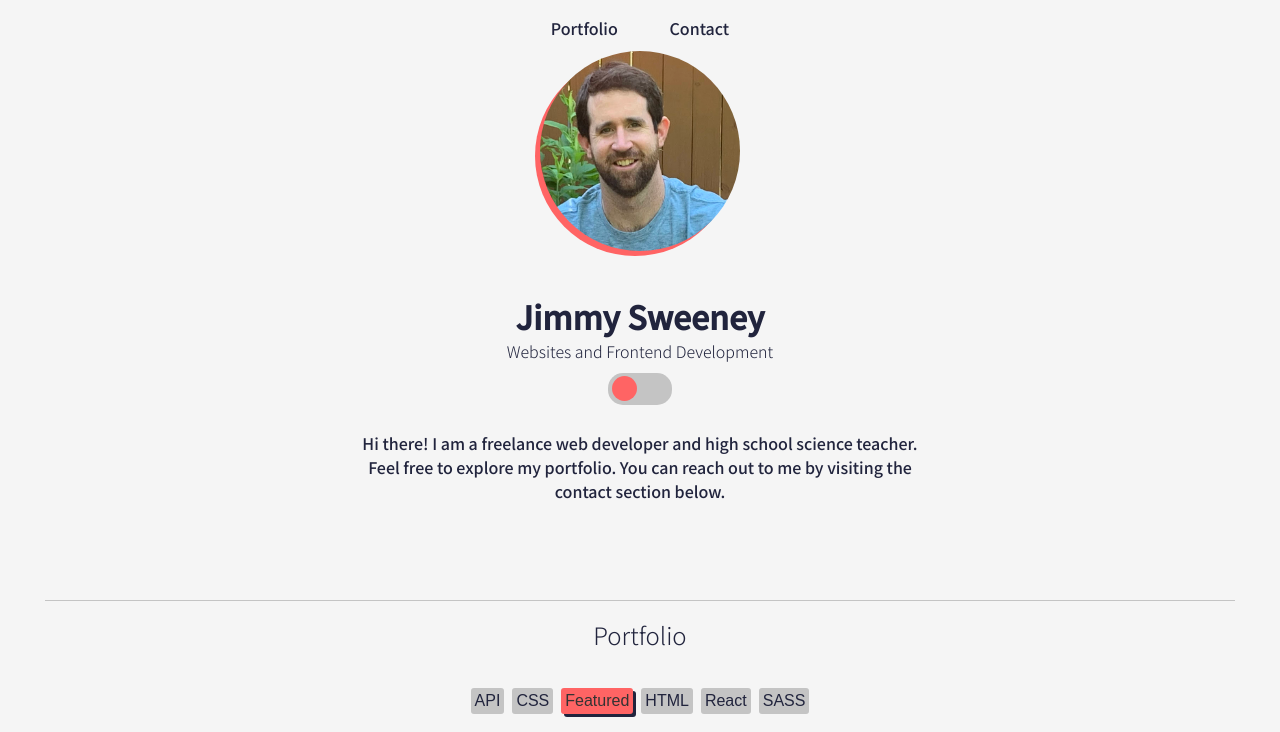
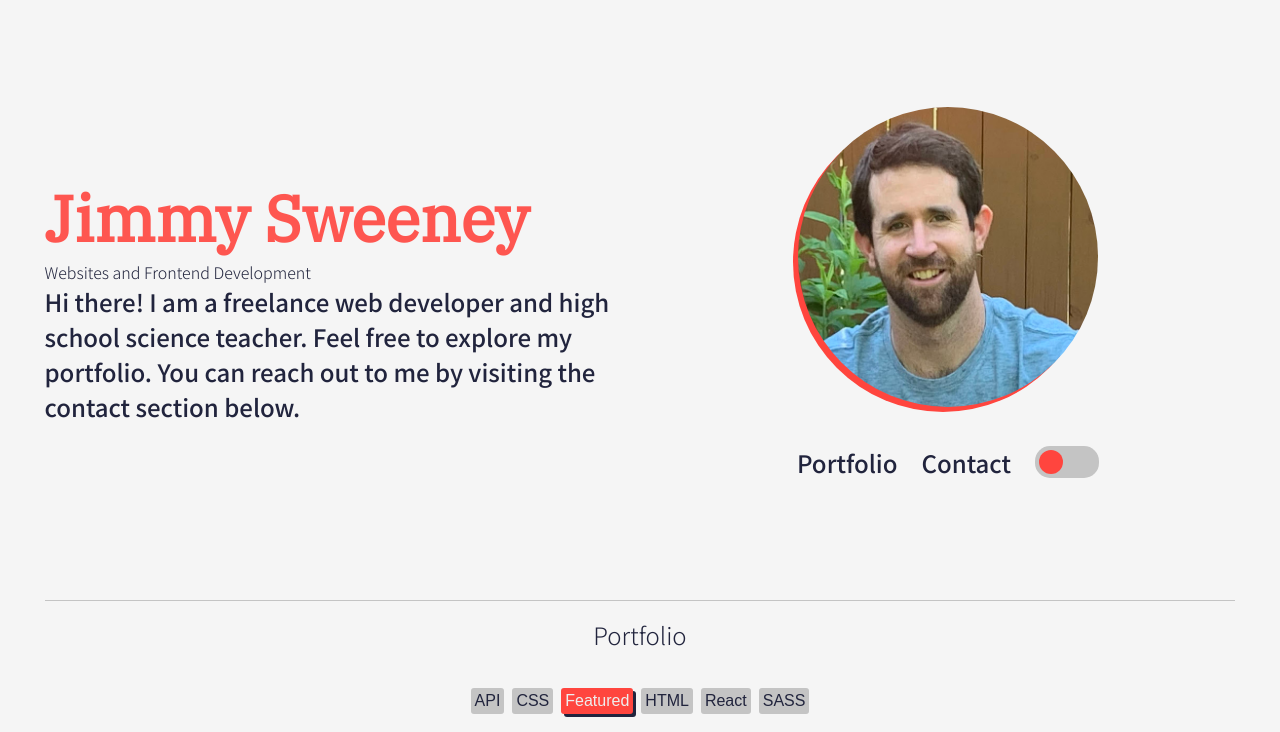
Before and after one commit to sweenejp/portfolio, a React (Create React App) app: page / in a window 1280 px wide. Shown: the top 732 px of the page. Built offline with nearby package versions, Linux system fonts and the light colour scheme.

Commit message:
media queries and fixed color contrast issues

```diff
--- a/src/components/Header.js
+++ b/src/components/Header.js
@@ -14,6 +14,9 @@ function Header(props) {
             <li className="nav__list-item fancy-underline">
               <a href="#contact">Contact</a>
             </li>
+            <li className="nav__list-item">
+              <ThemeToggler {...props} />
+            </li>
           </ul>
         </nav>
         <div className="portrait-container">
@@ -27,7 +30,6 @@ function Header(props) {
       <div className="header__title-section">
         <h1 className="title">Jimmy Sweeney</h1>
         <h2 className="subtitle">Websites and Frontend Development</h2>
-        <ThemeToggler {...props} />
         <About />
       </div>
     </header>
--- a/src/components/Portfolio.js
+++ b/src/components/Portfolio.js
@@ -24,6 +24,7 @@ function Portfolio(props) {
       key={item}
       name={item}
       onClick={props.tagToggler}
+      onMouseDown={(e) => e.preventDefault()}
     >
       {item}
     </button>
--- a/src/components/PortfolioItem.js
+++ b/src/components/PortfolioItem.js
@@ -9,7 +9,7 @@ function PortfolioItem(props) {
   ));
   return (
     <div className={`portfolio-item ${display ? "" : "hide"}`}>
-      <a href={props.liveSite} target="_blank" rel="noreferrer">
+      <a tabIndex="-1" href={props.liveSite} target="_blank" rel="noreferrer">
         <img
           className="portfolio-item__screenshot"
           src={props.screenshot}
--- a/src/styles/index.css
+++ b/src/styles/index.css
@@ -1,4 +1,5 @@
 @import url("https://fonts.googleapis.com/css2?family=Noto+Sans+TC:wght@300;500&display=swap");
+@import url("https://fonts.googleapis.com/css2?family=IBM+Plex+Serif&display=swap");
 *,
 ::before,
 ::after {
@@ -29,9 +30,9 @@ ul {
 
 .theme-dark {
   --background-color: rgb(45, 45, 45);
-  --neutral-color1: #abb0d6;
-  --neutral-color2: #4b4758;
-  --neutral-color3: rgb(51, 51, 51);
+  --neutral-color1: #d1d4ee;
+  --neutral-color2: #4d4a57;
+  --neutral-color3: rgb(73, 73, 75);
 }
 
 .header {
@@ -46,7 +47,6 @@ ul {
   display: flex;
   flex-direction: column;
   gap: 1em;
-  width: 230px;
   margin: 0 auto;
 }
 .header__title-section {
@@ -56,7 +56,12 @@ ul {
 .nav__list {
   display: flex;
   flex-direction: row;
-  justify-content: space-around;
+  justify-content: center;
+  align-items: center;
+  gap: 1em;
+}
+.nav__list-item a:focus {
+  outline: solid 2px #00a8cc;
 }
 
 .portrait-container {
@@ -71,7 +76,7 @@ ul {
   width: 200px;
   height: 200px;
   border-radius: 50%;
-  background-color: #ff6464;
+  background-color: #ff453e;
   left: -5px;
   position: relative;
 }
@@ -82,6 +87,11 @@ ul {
   top: -205px;
   object-fit: cover;
   -o-object-fit: cover;
+}
+
+.title {
+  font-family: "IBM Plex Serif", serif;
+  color: rgba(255, 69, 62, 0.9);
 }
 
 .subtitle {
@@ -109,11 +119,11 @@ ul {
 }
 .theme-toggler__switch {
   position: relative;
-  width: 25px;
-  height: 25px;
-  background-color: #ff6464;
+  width: 24px;
+  height: 24px;
+  background-color: #ff453e;
   border-radius: 50%;
-  top: 3px;
+  top: 4px;
   left: 4px;
   transition: all 150ms ease-in-out;
 }
@@ -144,15 +154,26 @@ ul {
   color: var(--neutral-color1);
   font-weight: 500;
   font-size: 1rem;
-  transition: all 250ms ease-in-out;
+  transition: box-shadow 250ms ease-in-out, color 250ms ease-in-out, background-color 250ms ease-in-out;
+  -webkit-transition: box-shadow 250ms ease-in-out, color 250ms ease-in-out, background-color 250ms ease-in-out;
+  -moz-transition: box-shadow 250ms ease-in-out, color 250ms ease-in-out, background-color 250ms ease-in-out;
+  -ms-transition: box-shadow 250ms ease-in-out, color 250ms ease-in-out, background-color 250ms ease-in-out;
+  -o-transition: box-shadow 250ms ease-in-out, color 250ms ease-in-out, background-color 250ms ease-in-out;
 }
 .tag-button:hover {
   box-shadow: 3px 3px var(--neutral-color1);
 }
+.tag-button:focus {
+  box-shadow: 3px 3px #00a8cc;
+  outline: none;
+}
 .tag-button.active {
-  background-color: #ff6464;
+  background-color: #ff453e;
   box-shadow: 3px 3px var(--neutral-color1);
-  color: var(--neutral-color3);
+  color: #eeeeee;
+}
+.tag-button.active:focus {
+  box-shadow: 3px 3px #00a8cc;
 }
 
 .portfolio-items-grid {
@@ -190,7 +211,7 @@ ul {
   transition: box-shadow 250ms ease-in-out;
 }
 .portfolio-item:hover {
-  box-shadow: 6px 6px #ff6464;
+  box-shadow: 6px 6px #ff453e;
 }
 .portfolio-item__screenshot {
   height: 300px;
@@ -270,7 +291,7 @@ ul {
   outline: 3px solid #00a8cc;
 }
 .simple-form__field:focus, .simple-form__button:focus {
-  outline: 3px solid #ff6464;
+  outline: 3px solid #ff453e;
 }
 .simple-form__field.textarea, .simple-form__button.textarea {
   resize: none;
@@ -280,8 +301,8 @@ ul {
 .simple-form__button {
   cursor: pointer;
   outline: none;
-  background-color: #ff6464;
-  color: var(--neutral-color3);
+  background-color: #ff453e;
+  color: #eeeeee;
   font-size: 1rem;
   font-weight: 600;
   text-transform: uppercase;
@@ -305,7 +326,7 @@ ul {
 }
 .footer-item {
   padding: 1em;
-  color: var(--neutral-color3);
+  color: #eeeeee;
   display: block;
 }
 
@@ -375,5 +396,61 @@ a {
   -webkit-transform: scale(1, 1);
   -ms-transform: scale(1, 1);
 }
+.fancy-underline:focus {
+  outline: none;
+}
+.fancy-underline:focus::before {
+  transform: scale(1, 1);
+  -webkit-transform: scale(1, 1);
+  -ms-transform: scale(1, 1);
+}
+
+@media screen and (min-width: 970px) {
+  .header {
+    display: grid;
+    gap: 0;
+    grid-template-columns: 1fr 1fr;
+    grid-template-areas: "title-section nav-section";
+    align-items: center;
+    font-size: 1.5rem;
+    justify-content: center;
+  }
+  .header__nav-section {
+    grid-area: nav-section;
+  }
+  .header__title-section {
+    grid-area: title-section;
+    text-align: left;
+    width: 575px;
+  }
+
+  .nav {
+    order: 2;
+  }
+
+  .portrait-container {
+    order: 1;
+    width: 300px;
+    height: 300px;
+  }
+  .portrait-container::before {
+    width: 300px;
+    height: 300px;
+  }
+
+  .portrait {
+    top: -305px;
+  }
+
+  .title {
+    font-size: 4rem;
+  }
+
+  .about .section__description {
+    text-align: left;
+    padding: 0;
+    word-wrap: break-word;
+  }
+}
 
 /*# sourceMappingURL=index.css.map */
--- a/src/styles/scss/_config.scss
+++ b/src/styles/scss/_config.scss
@@ -1,6 +1,8 @@
 //scss variables
-$primary-color: #ff6464;
+$primary-color: #ff453e;
 $secondary-color: #00a8cc;
+$neutral-color3-dark: #323232;
+$neutral-color3-light: rgb(238, 238, 238);
 
 //CSS customs
 .theme-light {
@@ -12,7 +14,17 @@ $secondary-color: #00a8cc;
 
 .theme-dark {
   --background-color: rgb(45, 45, 45);
-  --neutral-color1: #abb0d6;
-  --neutral-color2: #4b4758;
-  --neutral-color3: rgb(51, 51, 51);
+  --neutral-color1: #d1d4ee;
+  --neutral-color2: #4d4a57;
+  --neutral-color3: rgb(73, 73, 75);
 }
+
+// functions
+
+@function set-text-color($color) {
+  @if (lightness($color) > 65) {
+    @return $neutral-color3-dark;
+  } @else {
+    @return $neutral-color3-light;
+  }
+}
--- a/src/styles/scss/_contact.scss
+++ b/src/styles/scss/_contact.scss
@@ -45,7 +45,7 @@
     cursor: pointer;
     outline: none;
     background-color: $primary-color;
-    color: var(--neutral-color3);
+    color: set-text-color($primary-color);
     font-size: 1rem;
     font-weight: 600;
     text-transform: uppercase;
--- a/src/styles/scss/_footer.scss
+++ b/src/styles/scss/_footer.scss
@@ -8,7 +8,7 @@
 
   &-item {
     padding: 1em;
-    color: var(--neutral-color3);
+    color: set-text-color($secondary-color);
     display: block;
   }
 }
--- a/src/styles/scss/_header.scss
+++ b/src/styles/scss/_header.scss
@@ -10,7 +10,6 @@
     display: flex;
     flex-direction: column;
     gap: 1em;
-    width: 230px;
     margin: 0 auto;
   }
 
@@ -22,7 +21,13 @@
 .nav__list {
   display: flex;
   flex-direction: row;
-  justify-content: space-around;
+  justify-content: center;
+  align-items: center;
+  gap: 1em;
+
+  &-item a:focus {
+    outline: solid 2px $secondary-color;
+  }
 }
 
 .portrait-container {
@@ -51,6 +56,11 @@
   -o-object-fit: cover;
 }
 
+.title {
+  font-family: "IBM Plex Serif", serif;
+  color: rgba($primary-color, 0.9);
+}
+
 .subtitle {
   font-size: 1rem;
   font-weight: 300;
--- a/src/styles/scss/_portfolio.scss
+++ b/src/styles/scss/_portfolio.scss
@@ -19,16 +19,34 @@
   color: var(--neutral-color1);
   font-weight: 500;
   font-size: 1rem;
-  transition: all 250ms ease-in-out;
+  transition: box-shadow 250ms ease-in-out, color 250ms ease-in-out,
+    background-color 250ms ease-in-out;
+  -webkit-transition: box-shadow 250ms ease-in-out, color 250ms ease-in-out,
+    background-color 250ms ease-in-out;
+  -moz-transition: box-shadow 250ms ease-in-out, color 250ms ease-in-out,
+    background-color 250ms ease-in-out;
+  -ms-transition: box-shadow 250ms ease-in-out, color 250ms ease-in-out,
+    background-color 250ms ease-in-out;
+  -o-transition: box-shadow 250ms ease-in-out, color 250ms ease-in-out,
+    background-color 250ms ease-in-out;
 
   &:hover {
     box-shadow: 3px 3px var(--neutral-color1);
   }
 
+  &:focus {
+    box-shadow: 3px 3px $secondary-color;
+    outline: none;
+  }
+
   &.active {
     background-color: $primary-color;
     box-shadow: 3px 3px var(--neutral-color1);
-    color: var(--neutral-color3);
+    color: set-text-color($primary-color);
+
+    &:focus {
+      box-shadow: 3px 3px $secondary-color;
+    }
   }
 }
 
--- a/src/styles/scss/_theme-toggler.scss
+++ b/src/styles/scss/_theme-toggler.scss
@@ -11,11 +11,11 @@
 
   &__switch {
     position: relative;
-    width: 25px;
-    height: 25px;
+    width: 24px;
+    height: 24px;
     background-color: $primary-color;
     border-radius: 50%;
-    top: 3px;
+    top: 4px;
     left: 4px;
     transition: all 150ms ease-in-out;
 
--- a/src/styles/scss/index.scss
+++ b/src/styles/scss/index.scss
@@ -7,6 +7,7 @@
 @import "contact";
 @import "footer";
 @import url("https://fonts.googleapis.com/css2?family=Noto+Sans+TC:wght@300;500&display=swap");
+@import url("https://fonts.googleapis.com/css2?family=IBM+Plex+Serif&display=swap");
 
 // css custom props
 :root {
@@ -79,4 +80,65 @@ a {
     -webkit-transform: scale(1, 1);
     -ms-transform: scale(1, 1);
   }
+
+  &:focus {
+    outline: none;
+  }
+
+  &:focus::before {
+    transform: scale(1, 1);
+    -webkit-transform: scale(1, 1);
+    -ms-transform: scale(1, 1);
+  }
 }
+
+@media screen and (min-width: 970px) {
+  .header {
+    display: grid;
+    gap: 0;
+    grid-template-columns: 1fr 1fr;
+    grid-template-areas: "title-section nav-section";
+    align-items: center;
+    font-size: 1.5rem;
+    justify-content: center;
+
+    &__nav-section {
+      grid-area: nav-section;
+    }
+
+    &__title-section {
+      grid-area: title-section;
+      text-align: left;
+      width: 575px;
+    }
+  }
+
+  .nav {
+    order: 2;
+  }
+
+  .portrait-container {
+    order: 1;
+    width: 300px;
+    height: 300px;
+
+    &::before {
+      width: 300px;
+      height: 300px;
+    }
+  }
+
+  .portrait {
+    top: -305px;
+  }
+
+  .title {
+    font-size: 4rem;
+  }
+
+  .about .section__description {
+    text-align: left;
+    padding: 0;
+    word-wrap: break-word;
+  }
+}
```
Also changed, not shown: 1 other file (tests, documents, lock files or other folders).
